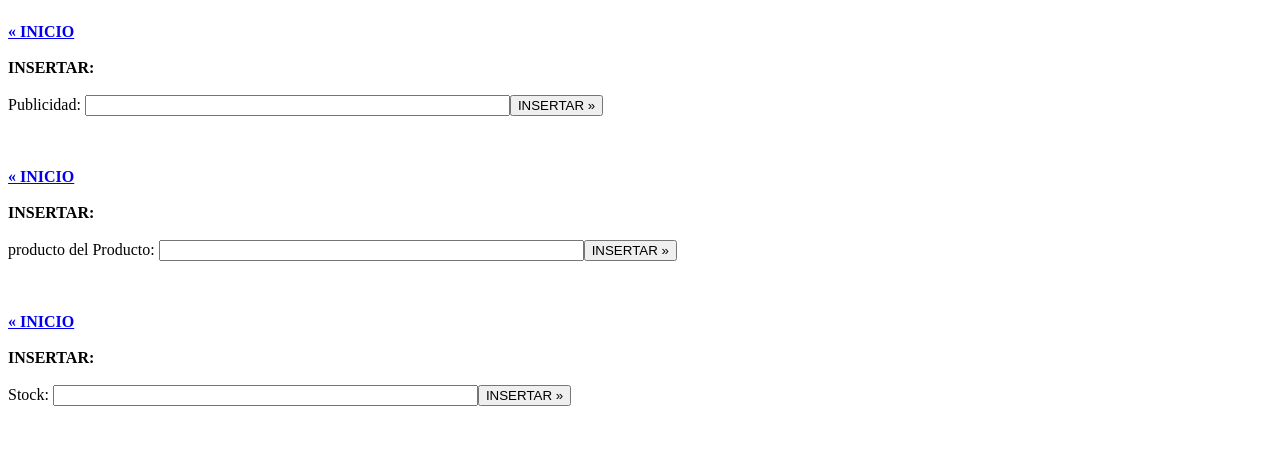
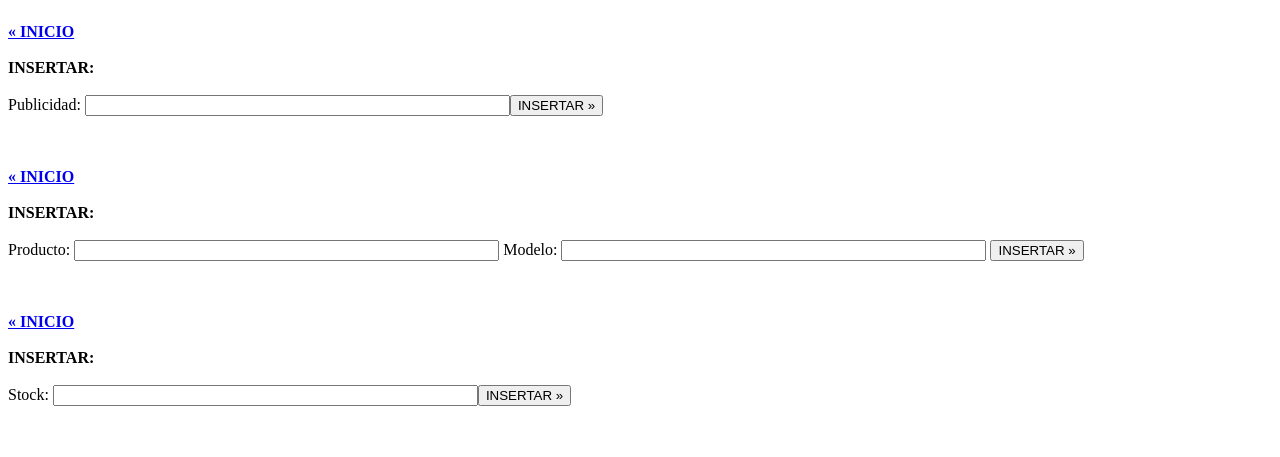
Before and after one commit to fragolan01/fragolan, a PHP site: page /index.php?v7=actualizar in a window 1280 px wide; the page is wider, and only the part inside the window is pictured. Shown: the part 891-1348 px from the top of that part. Run offline with PHP 8.4, Linux system fonts and the light colour scheme; data that the repository does not hold is empty.

Commit message:
Productos
Actualiza productos modelos terminada

```diff
--- a/inserta_plataforma_ventas_productos.php
+++ b/inserta_plataforma_ventas_productos.php
@@ -1,6 +1,6 @@
 <?
-    $sql_plataforma_ventas_productos_master_inserta = "INSERT INTO plataforma_ventas_productos(id_dominio, producto) "."VALUES
-    ('$id_dominio','$producto')";
+    $sql_plataforma_ventas_productos_master_inserta = "INSERT INTO plataforma_ventas_productos(id_dominio, producto, modelo) "."VALUES
+    ('$id_dominio','$producto', '$modelo')";
     $result_plataforma_ventas_productos_master_inserta = mysql_query($sql_plataforma_ventas_productos_master_inserta);
 
 
--- a/plataforma_ventas_productos.php
+++ b/plataforma_ventas_productos.php
@@ -42,14 +42,22 @@ if ($v7=="actualizar") {
         echo "<b>ACTUALIZAR:</b>";
         echo "<br><br>";
 
-        $query_plataforma_ventas_productos = "SELECT id, id_dominio, producto FROM plataforma_ventas_productos WHERE id='".$v13."' AND id_dominio='".$id_dominio."'";
+        $query_plataforma_ventas_productos = "SELECT id, id_dominio, producto, modelo FROM plataforma_ventas_productos WHERE id='".$v13."' AND id_dominio='".$id_dominio."'";
         $result_plataforma_ventas_productos = mysql_query($query_plataforma_ventas_productos) or die('Query failed: plataforma_ventas_productos ' . mysql_error());
         while ($line_plataforma_ventas_productos = mysql_fetch_assoc($result_plataforma_ventas_productos)) {
             $data_plataforma_ventas_productos0=$line_plataforma_ventas_productos["id"];
             $data_plataforma_ventas_productos3=$line_plataforma_ventas_productos["producto"];
+            $data_plataforma_ventas_productos4=$line_plataforma_ventas_productos["modelo"];
+
 
         echo "<form name='actualiza_plataforma_ventas_productos' method='post' action='index.php?v7=actualizalo&v13=".$v13."'>";
-            echo "<nobr>producto del Producto: <input type='text' name='producto' value='".$data_plataforma_ventas_productos3."' size='50'><input type='submit' name='actualizar' value='ACTUALIZAR &raquo;'></nobr>";
+                echo "<nobr>
+
+                        Producto: <input type='text' name='producto' value='".$data_plataforma_ventas_productos3."' size='50'>
+                        Modelo: <input type='text' name='modelo' value='".$data_plataforma_ventas_productos3."' size='50'>
+
+                        <input type='submit' name='actualizar' value='ACTUALIZAR &raquo;'>
+                    </nobr>";
         echo "</form>";
     }
 
@@ -60,7 +68,11 @@ if ($v7=="actualizar") {
         echo "<br><br>";
 
         echo "<form name='inserta_plataforma_ventas_productos' method='post' action='index.php?v7=actualizalo'>";
-            echo "<nobr>producto del Producto: <input type='text' name='producto' value='' size='50'><input type='submit' name='insertar' value='INSERTAR &raquo;'></nobr>";
+            echo "<nobr>
+                    Producto: <input type='text' name='producto' value='' size='50'>
+                    Modelo: <input type='text' name='modelo' value='' size='50'>
+                    <input type='submit' name='insertar' value='INSERTAR &raquo;'>
+                </nobr>";
         echo "</form>";
     }
 }
@@ -71,14 +83,17 @@ if ($v7=="actualizalo") {
         echo "<br><br>";
 
         $producto=$_POST["producto"];
+        $modelo=$_POST["modelo"];
+
         if (!$producto) {
             echo "<font color=red>ERROR! Falta el producto...</font>";
         }
         else {
-            $sql_plataforma_ventas_productos = "UPDATE plataforma_ventas_productos SET producto='".$producto."' WHERE id='".$v13."' AND id_dominio='".$id_dominio."'";
+
+            $sql_plataforma_ventas_productos = "UPDATE plataforma_ventas_productos SET producto='".$producto."', modelo='".$modelo."' WHERE id='".$v13."' AND id_dominio='".$id_dominio."'";
             $result_plataforma_ventas_productos= mysql_query($sql_plataforma_ventas_productos);
 
-            echo "<font color=blue>PERFECTO! Provducto actualizado...</font>";
+            echo "<font color=blue>PERFECTO! Producto actualizado...</font>";
 
             echo $recargador;
         }
```
